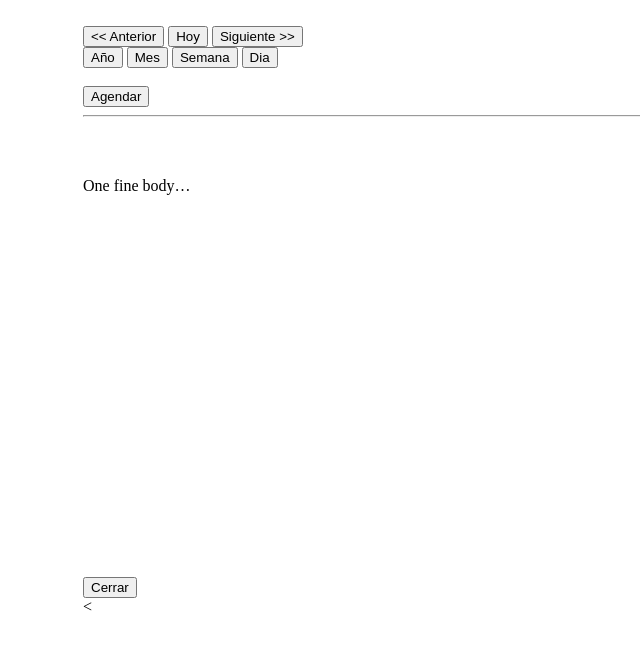
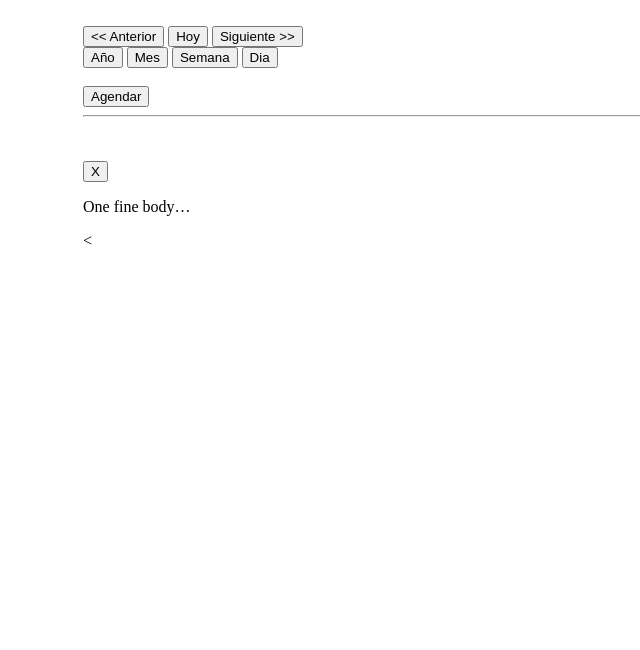
Before and after one commit to megabriell/Salon, a PHP site: page /views/date/date.php in a window 1280 px wide. Shown: the top 650 px of the page, without its empty margins (0-640 px from the left). Run offline with PHP 8.4, Linux system fonts and the light colour scheme.

Commit message:
updated modal parameters

```diff
--- a/views/date/date.php
+++ b/views/date/date.php
@@ -1,8 +1,6 @@
 <link rel="stylesheet" href="./plugins/calendar/css/calendar.css">
 <script src="./plugins/calendar/js/calendar.js"></script>
 <script type="text/javascript" src="./plugins/calendar/js/es-ES.js"></script>
-
-
 <script src="./plugins/underscore/underscore-min.js"></script>
 
 <div class="row">
@@ -38,14 +36,14 @@
                 </div>
 
                 <!--ventana modal para el calendario-->
-                <div class="modal fade" id="events-modal">
+                <div class="modal fade" id="events-modal" data-keyboard="true">
                     <div class="modal-dialog">
                         <div class="modal-content">
-                            <div class="modal-body" style="height: 400px">
+                            <div class="modal-header">
+                                <button type="button" class="btn btn-default pull-right btn-sm" data-dismiss="modal" title="Cerrar">X</button>
+                            </div>
+                            <div class="modal-body">
                                 <p>One fine body&hellip;</p>
-                            </div>
-                            <div class="modal-footer">
-                                <button type="button" class="btn btn-default" data-dismiss="modal">Cerrar</button>
                             </div>
                         </div><
                     </div>
@@ -55,8 +53,10 @@
         </div>
     </div>
 </div>
+<div id="eventlist"></div>
 <div id="subContent"></div>
 
 <script type="text/javascript">
+    loadCSS('/views/date/tmpls/card.css'); //css
     $.getScript("./views/date/js/script.js");
 </script>
```
